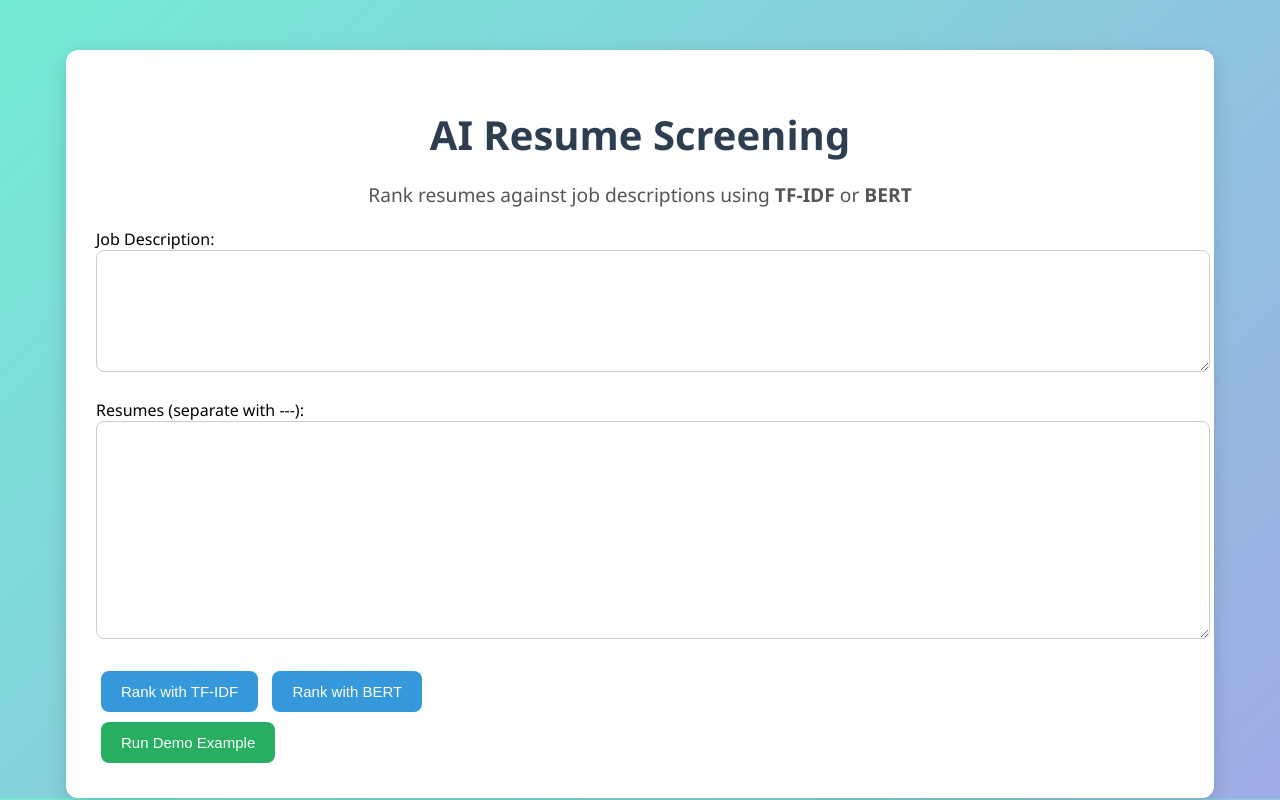
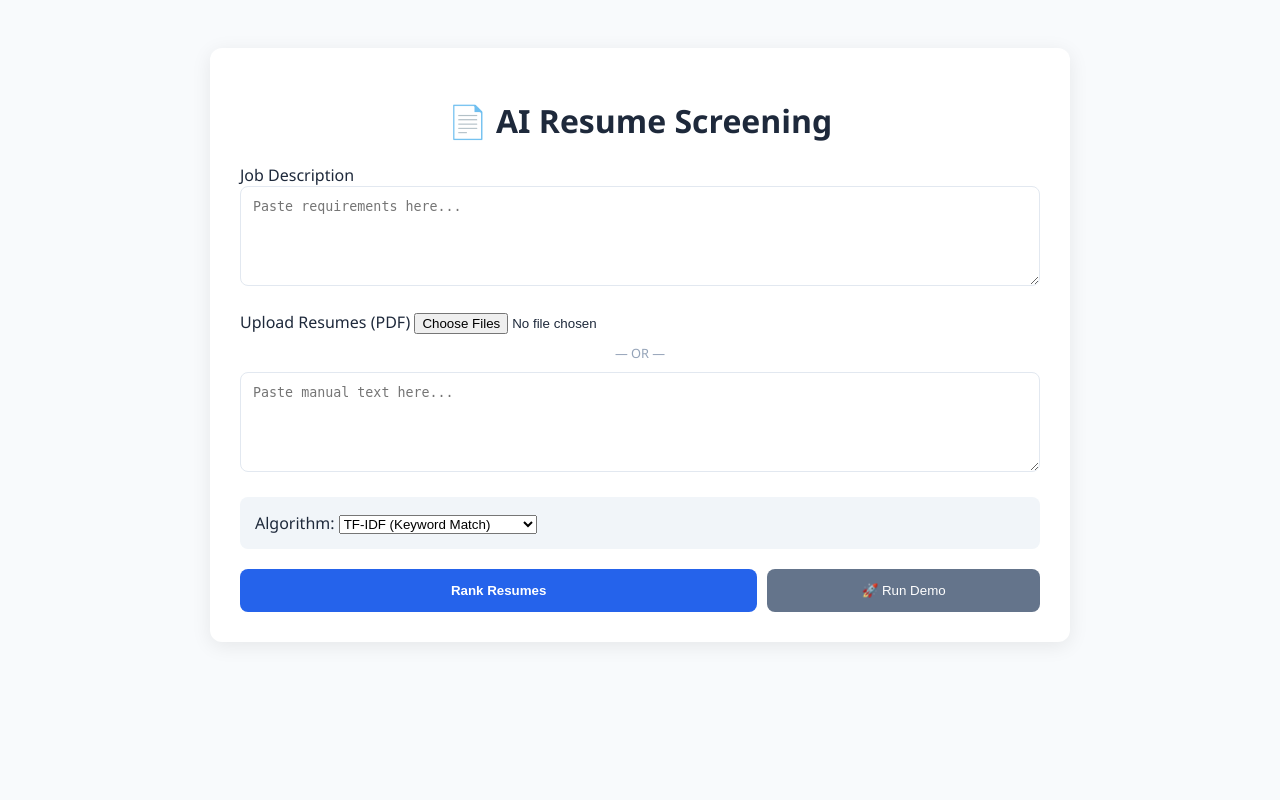
Before and after one commit to priyalkhandelwal0608/AI-Resume-Screening, a Flask app: page / in a window 1280 px wide. Run offline with Flask 3, Linux system fonts and the light colour scheme; parts of the project's set-up code (start-up, migrations or seed data) failed here and were passed over.

Commit message:
Update: Added Demo Run and fixed OneDrive sync issues

```diff
--- a/app.py
+++ b/app.py
@@ -1,39 +1,91 @@
+import os
+import fitz  # PyMuPDF
 from flask import Flask, render_template, request
+from werkzeug.utils import secure_filename
 import ranker
 
 app = Flask(__name__)
+UPLOAD_FOLDER = 'temp_uploads'
+os.makedirs(UPLOAD_FOLDER, exist_ok=True)
+app.config['UPLOAD_FOLDER'] = UPLOAD_FOLDER
+
+# PRE-DEFINED DEMO DATA
+DEMO_JD = "Python Developer with Flask, SQL, and Machine Learning experience"
+DEMO_RESUMES = [
+    {
+        "name": "Candidate_High_Match.pdf",
+        "text": "Expert Python Developer. Extensive experience in Flask web frameworks, SQL databases, and Machine Learning models."
+    },
+    {
+        "name": "Candidate_Medium_Match.pdf",
+        "text": "Software Engineer with a focus on Python and Flask development. Some exposure to data tools."
+    },
+    {
+        "name": "Candidate_Low_Match.pdf",
+        "text": "Graphic Designer and Creative Lead with 5 years experience in Adobe Suite and Branding."
+    }
+]
+
+def extract_pdf_text(filepath):
+    text = ""
+    with fitz.open(filepath) as doc:
+        for page in doc:
+            text += page.get_text()
+    return text
 
 @app.route("/", methods=["GET", "POST"])
 def index():
     if request.method == "POST":
-        jd = request.form.get("job_description", "")
-        resumes_text = request.form.get("resumes", "")
+        is_demo = request.form.get("is_demo") == "true"
         method = request.form.get("method", "tfidf")
+        resumes_data = []
 
-        resumes = [r.strip() for r in resumes_text.split("---") if r.strip()]
+        if is_demo:
+            jd = DEMO_JD
+            resumes_data = list(DEMO_RESUMES)
+        else:
+            jd = request.form.get("job_description", "")
+            manual_text = request.form.get("resumes", "").strip()
+            if manual_text:
+                resumes_data.append({"name": "Pasted Resume", "text": manual_text})
 
-        if not jd or not resumes:
-            return render_template("index.html", error="Please provide both JD and Resumes.")
+            files = request.files.getlist("resume_files")
+            for file in files:
+                if file and file.filename.endswith('.pdf'):
+                    filename = secure_filename(file.filename)
+                    path = os.path.join(app.config['UPLOAD_FOLDER'], filename)
+                    file.save(path)
+                    extracted_text = extract_pdf_text(path)
+                    resumes_data.append({"name": filename, "text": extracted_text})
+                    os.remove(path)
 
-        results = ranker.rank(jd, resumes, method=method)
-        return render_template("index.html", results=results, method=method)
+        if not resumes_data or not jd:
+            return render_template("index.html", error="Please provide input or use the Demo.")
+
+        just_texts = [r['text'] for r in resumes_data]
+        raw_results = ranker.rank(jd, just_texts, method=method)
+
+        final_results = []
+        temp_data = list(resumes_data)
+        for text, score in raw_results:
+            try:
+                idx = next(i for i, r in enumerate(temp_data) if r['text'] == text)
+                matched_item = temp_data.pop(idx)
+
+                # Convert decimal (0.8) to a whole number (80.0)
+                display_score = round(float(score) * 100, 1)
+
+                final_results.append({
+                    "name": matched_item['name'],
+                    "score": display_score
+                })
+            except StopIteration:
+                continue
+
+        return render_template("index.html", results=final_results, method=method.upper(), demo_used=is_demo, demo_jd=DEMO_JD)
 
     return render_template("index.html")
 
-@app.route("/demo", methods=["GET", "POST"])
-def demo():
-    jd = """Seeking Data Scientist: Python, Machine Learning, SQL, AWS."""
-    resumes = [
-        "John: Python developer, 3 years ML, scikit-learn, SQL.",
-        "Jane: NLP expert, TensorFlow, PyTorch, AWS cloud.",
-        "Mike: Java developer, backend focused, limited ML."
-    ]
-    # Running BERT for the demo
-    results = ranker.rank(jd, resumes, method="bert")
-    return render_template("index.html", results=results, method="Demo (BERT)")
-
 if __name__ == "__main__":
-
-    app.run(debug=True, port=5000)
-
-    app.run(debug=True, port=5000)
+    # CRITICAL: use_reloader=False stops the OneDrive infinite sync crash
+    app.run(debug=True, use_reloader=False)
--- a/preprocess.py
+++ b/preprocess.py
@@ -4,7 +4,6 @@ import nltk
 from nltk.corpus import stopwords
 from nltk.stem import WordNetLemmatizer
 
-# Ensure resources are downloaded once efficiently
 def download_nltk_data():
     pkgs = ['punkt', 'punkt_tab', 'stopwords', 'wordnet']
     for pkg in pkgs:
@@ -14,7 +13,6 @@ def download_nltk_data():
             nltk.download(pkg)
 
 download_nltk_data()
-
 lemmatizer = WordNetLemmatizer()
 stop_words = set(stopwords.words('english'))
 
--- a/requirements.txt
+++ b/requirements.txt
@@ -3,3 +3,4 @@ scikit-learn
 nltk
 sentence-transformers
 numpy
+pymupdf
--- a/static/style.css
+++ b/static/style.css
@@ -1,94 +1,19 @@
-body {
-    font-family: 'Segoe UI', Tahoma, Geneva, Verdana, sans-serif;
-    background: linear-gradient(135deg, #74ebd5 0%, #9face6 100%);
-    margin: 0;
-    padding: 0;
-}
+body { font-family: 'Segoe UI', sans-serif; background: #f8fafc; padding: 40px; color: #1e293b; }
+.container { max-width: 800px; margin: auto; background: white; padding: 30px; border-radius: 12px; box-shadow: 0 4px 20px rgba(0,0,0,0.08); }
+h1 { text-align: center; color: #1e293b; }
+.section { margin-bottom: 20px; }
+textarea { width: 100%; height: 100px; padding: 12px; border: 1px solid #e2e8f0; border-radius: 8px; box-sizing: border-box; }
+.divider { text-align: center; color: #94a3b8; font-size: 0.8rem; margin: 10px 0; }
+.settings { background: #f1f5f9; padding: 15px; border-radius: 8px; margin-bottom: 20px; }
+.actions { display: flex; gap: 10px; }
+.btn-primary { flex: 2; background: #2563eb; color: white; border: none; padding: 14px; border-radius: 8px; cursor: pointer; font-weight: bold; }
+.btn-demo { flex: 1; background: #64748b; color: white; border: none; padding: 14px; border-radius: 8px; cursor: pointer; }
 
-.container {
-    width: 85%;
-    margin: auto;
-    padding: 30px;
-    background: #ffffff;
-    box-shadow: 0 6px 20px rgba(0,0,0,0.15);
-    border-radius: 12px;
-    margin-top: 50px;
-    animation: fadeIn 1s ease-in-out;
-}
+table { width: 100%; border-collapse: collapse; margin-top: 20px; }
+td, th { padding: 15px; border-bottom: 1px solid #f1f5f9; text-align: left; }
+.top { background: #f0fdf4; }
 
-h1 {
-    text-align: center;
-    color: #2c3e50;
-    font-size: 2.5em;
-    margin-bottom: 10px;
-}
-
-.subtitle {
-    text-align: center;
-    color: #555;
-    font-size: 1.2em;
-    margin-bottom: 20px;
-}
-
-textarea {
-    width: 100%;
-    padding: 12px;
-    border: 1px solid #ccc;
-    border-radius: 8px;
-    font-size: 14px;
-    transition: 0.3s;
-}
-
-textarea:focus {
-    border-color: #3498db;
-    box-shadow: 0 0 8px rgba(52,152,219,0.5);
-    outline: none;
-}
-
-button {
-    background: #3498db;
-    color: white;
-    padding: 12px 20px;
-    margin: 5px;
-    border: none;
-    border-radius: 8px;
-    cursor: pointer;
-    font-size: 15px;
-    transition: 0.3s;
-}
-
-button:hover {
-    background: #2980b9;
-    transform: scale(1.05);
-}
-
-.demo-btn {
-    background: #27ae60;
-}
-
-.demo-btn:hover {
-    background: #1e8449;
-}
-
-.result {
-    margin-top: 30px;
-}
-
-.resume {
-    background: #f0f3f4;
-    padding: 15px;
-    margin: 12px 0;
-    border-radius: 8px;
-    box-shadow: 0 2px 6px rgba(0,0,0,0.1);
-    transition: 0.3s;
-}
-
-.resume:hover {
-    background: #e8f6f3;
-    transform: translateY(-3px);
-}
-
-@keyframes fadeIn {
-    from {opacity: 0;}
-    to {opacity: 1;}
-}
+.score-container { display: flex; align-items: center; gap: 15px; }
+.score-text { font-weight: bold; min-width: 45px; }
+.bar-bg { background: #e2e8f0; flex: 1; height: 10px; border-radius: 5px; overflow: hidden; }
+.bar-fill { background: #22c55e; height: 100%; transition: width 0.6s ease; }
--- a/templates/index.html
+++ b/templates/index.html
@@ -7,35 +7,65 @@
 </head>
 <body>
     <div class="container">
-        <h1> AI Resume Screening</h1>
-        <p class="subtitle">Rank resumes against job descriptions using <b>TF‑IDF</b> or <b>BERT</b></p>
+        <h1>📄 AI Resume Screening</h1>
 
-        <form method="post" class="input-form">
-            <label for="job_description">Job Description:</label><br>
-            <textarea name="job_description" rows="6" required></textarea><br><br>
+        <form action="/" method="post" enctype="multipart/form-data">
+            <div class="section">
+                <label>Job Description</label>
+                <textarea name="job_description" placeholder="Paste requirements here...">{{ demo_jd if demo_used else '' }}</textarea>
+            </div>
 
-            <label for="resumes">Resumes (separate with ---):</label><br>
-            <textarea name="resumes" rows="12" required></textarea><br><br>
+            <div class="section">
+                <label>Upload Resumes (PDF)</label>
+                <input type="file" name="resume_files" multiple accept=".pdf">
+                <p class="divider">— OR —</p>
+                <textarea name="resumes" placeholder="Paste manual text here..."></textarea>
+            </div>
 
-            <div class="btn-group">
-                <button type="submit" name="method" value="tfidf"> Rank with TF‑IDF</button>
-                <button type="submit" name="method" value="bert"> Rank with BERT</button>
+            <div class="section settings">
+                <label>Algorithm:</label>
+                <select name="method">
+                    <option value="tfidf">TF-IDF (Keyword Match)</option>
+                    <option value="bert">SBERT (Contextual Meaning)</option>
+                </select>
+            </div>
+
+            <div class="actions">
+                <input type="hidden" name="is_demo" id="is_demo_input" value="false">
+                <button type="submit" class="btn-primary" onclick="document.getElementById('is_demo_input').value='false';">Rank Resumes</button>
+                <button type="submit" class="btn-demo" onclick="document.getElementById('is_demo_input').value='true';">🚀 Run Demo</button>
             </div>
         </form>
 
-        <form method="post" action="/demo" class="demo-form">
-            <button type="submit" class="demo-btn">Run Demo Example</button>
-        </form>
-
         {% if results %}
-        <div class="result">
-            <h2> Ranking Results ({{ method.upper() }})</h2>
-            {% for r, s in results %}
-                <div class="resume">
-                    <b>Score:</b> {{ "%.4f"|format(s) }} <br>
-                    <b>Resume:</b> {{ r[:300] }}...
-                </div>
-            {% endfor %}
+        <div class="results">
+            <hr>
+            <h2>Ranking Results ({{ method }})</h2>
+            <table>
+                <thead>
+                    <tr>
+                        <th>Rank</th>
+                        <th>Candidate</th>
+                        <th>Match Score</th>
+                    </tr>
+                </thead>
+                <tbody>
+                    {% for res in results %}
+                    <tr class="{% if loop.first %}top{% endif %}">
+                        <td>#{{ loop.index }}</td>
+                        <td><strong>{{ res.name }}</strong></td>
+                        <td>
+                            <div class="score-container">
+                                <span class="score-text">{{ res.score }}</span>
+                                <div class="bar-bg">
+                                    <div class="bar-fill" style="width: {{ res.score }}%;"></div>
+                                </div>
+                            </div>
+                        </td>
+                    </tr>
+                    {% endfor %}
+                </tbody>
+            </table>
         </div>
         {% endif %}
     </div>
```
Also changed, not shown: main.py (+21 -6 lines), ranker.py (+1 -9 lines).
